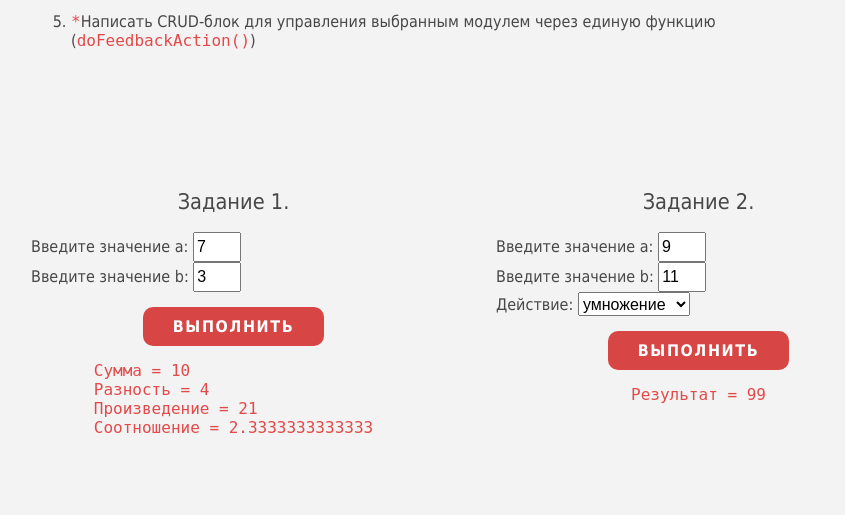
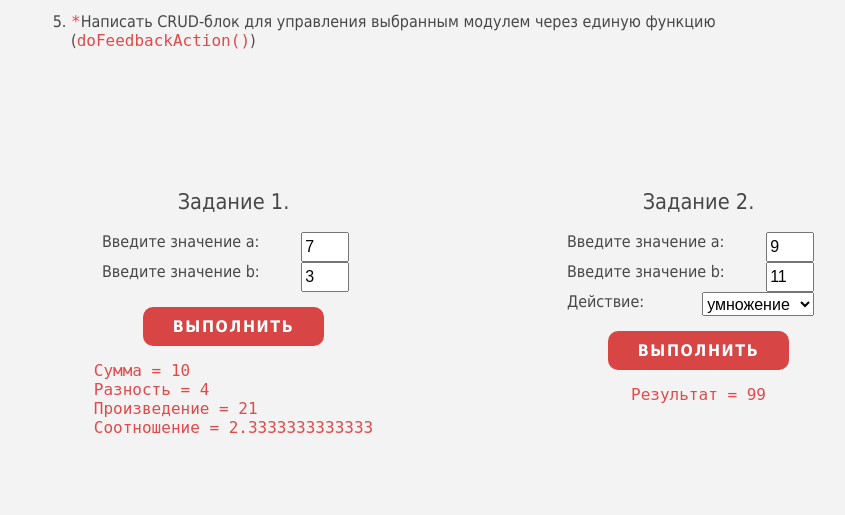
Before and after one commit to oke11o/php-lessons, a PHP site: page /public/index.php in a window 1280 px wide. Shown: the part 477-992 px from the top of the page, without its empty margins (174-1019 px from the left). Run offline with PHP 8.4, Linux system fonts and the light colour scheme; data that the repository does not hold is empty; a stand-in replaces the project's code that opens the database connection.

Commit message:
update styles

```diff
--- a/public/css/style.css
+++ b/public/css/style.css
@@ -255,6 +255,17 @@ a {
   font-weight: 400;
 }
 
+.taskCard__form div {
+  width: 65%;
+  margin: 0 auto;
+  display: -webkit-box;
+  display: -ms-flexbox;
+  display: flex;
+  -webkit-box-pack: justify;
+      -ms-flex-pack: justify;
+          justify-content: space-between;
+}
+
 .taskCard__input {
   height: 1.5em;
   width: 2.5em;
@@ -303,6 +314,7 @@ a {
 }
 
 .taskCard__imgWrap {
+  display: block;
   position: relative;
   width: calc(100% - 2px);
   height: 120px;
```
